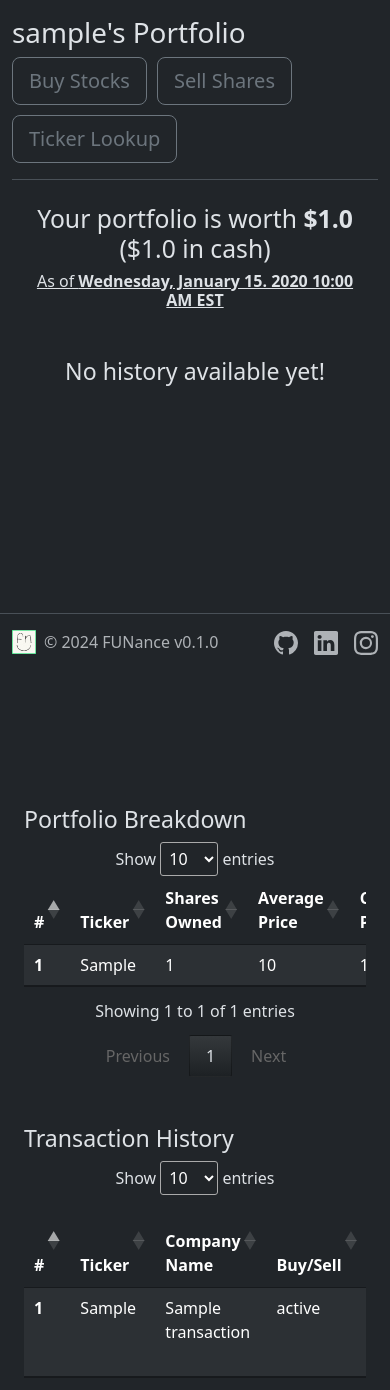
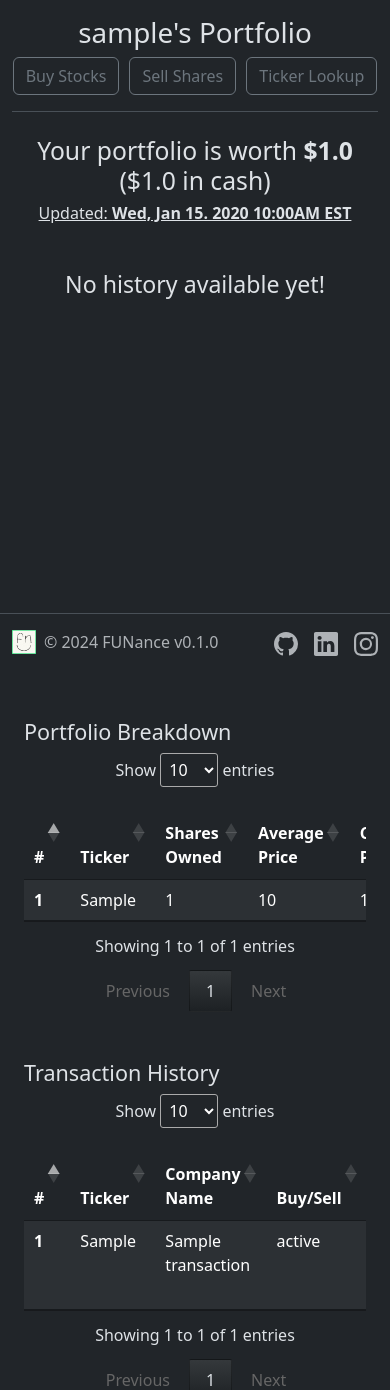
Before and after one commit to yangsu01/Funance_app, a Flask app: page /dashboard in a window 390 px wide. Shown: the part 158-1548 px from the top of the page. Run offline with Flask 3, Linux system fonts and the light colour scheme; a user stored in the database is signed in; tables that the repository leaves empty hold one stand-in row (values such as "Sample post"); some libraries are stand-ins or nearby versions.

Commit message:
fix mobile UI display

```diff
--- a/src/webapp/portfolio_sim.py
+++ b/src/webapp/portfolio_sim.py
@@ -75,7 +75,7 @@ def dashboard():
                         user=current_user,
                         username=current_user.username,
                         portfolio_exists=portfolio_exists,
-                        update_time=current_user.portfolio.updated_time.strftime('%A, %B %d. %Y %I:%M %p %Z') + ' EST',
+                        update_time=current_user.portfolio.updated_time.strftime('%a, %b %d. %Y %I:%M%p') + ' EST',
                         portfolio_value=current_user.portfolio.updated_value,
                         has_holdings=has_holdings,
                         has_transactions=has_transactions,
@@ -129,7 +129,7 @@ def buy_stock(ticker: str):
         'open': info['open']
     }
 
-    est_time = get_est_time().strftime('%A, %B %d. %Y %I:%M %p %Z')
+    est_time = get_est_time().strftime('%a, %b %d. %Y %I:%M%p') + ' EST'
     available_cash = get_available_cash(current_user.id)
     max_shares = int(available_cash / stock_info['price'])
 
@@ -169,7 +169,7 @@ def sell_stock(ticker: str):
                            info=info,
                            details=details,
                            current_price=current_price,
-                           time=get_est_time().strftime('%A, %B %d. %Y %I:%M %p %Z'))
+                           time=get_est_time().strftime('%a, %b %d. %Y %I:%M%p') + ' EST')
 
 
 @sim.route('/search_stock/<ticker>', methods=['GET', 'POST'])
@@ -207,7 +207,7 @@ def search_stock(ticker: str):
         'Current Price': f"${info['price']}",
         'Open Price': f"${info['open']}",
         'Day Change': f"${info['day_change']}",
-        '% Day Change': f"{info['%_day_change']}%",
+        'Day Change (%)': f"{info['%_day_change']}%",
         '52 Week Returns': f"{info['52_week_returns']}%",
         '52 Week High': f"${info['52_week_high']}",
         '52 Week Low': f"${info['52_week_low']}"
@@ -221,7 +221,7 @@ def search_stock(ticker: str):
                            info=stock_info,
                            performance=performance_info,
                            ticker=ticker,
-                           time=get_est_time().strftime('%A, %B %d. %Y %I:%M %p %Z'),
+                           time=get_est_time().strftime('%A, %B %d. %Y %I:%M%p') + ' EST',
                            history=history,
                            news=news)
 
@@ -232,7 +232,7 @@ def leaderboard():
         top_performers = get_top_performers()
         top_daily_performers = get_top_daily_performers()
         performance_history = get_performance_history()
-        update_time = get_update_time() + ' EST'
+        update_time = get_update_time()
 
         return render_template("portfolio_sim/leaderboard.html",
                             user=current_user,
@@ -432,14 +432,14 @@ def get_portfolio_holdings(portfolio_id: int) -> str:
 
     df['Day Change'] = round((df['updated_price'] - df['opening_price']), 2)
     df['Total Day Change'] = round((df['Day Change'] * df['number_of_shares']), 2)
-    df['% Day Change'] = round((df['Day Change'] / df['opening_price']) * 100, 2)
+    df['Day Change (%)'] = round((df['Day Change'] / df['opening_price']) * 100, 2)
     df['Change'] = round((df['updated_price'] - df['average_price']), 2)
     df['Total Change'] = round((df['Change'] * df['number_of_shares']), 2)
-    df['% Change'] = round((df['Change'] / df['average_price']) * 100, 2)
+    df['Change (%)'] = round((df['Change'] / df['average_price']) * 100, 2)
     df['Market Value'] = round((df['updated_price'] * df['number_of_shares']), 2)
 
     # rearrange and rename columns
-    df = df[['ticker', 'number_of_shares', 'average_price', 'updated_price', 'Day Change', '% Day Change', 'Total Change', '% Change', 'Market Value', 'currency']]
+    df = df[['ticker', 'number_of_shares', 'average_price', 'updated_price', 'Day Change', 'Day Change (%)', 'Total Change', 'Change (%)', 'Market Value', 'currency']]
     df = df.rename(columns={'ticker': 'Ticker',
                             'number_of_shares': 'Shares Owned',
                             'average_price': 'Average Price',
@@ -592,10 +592,10 @@ def calculate_holding_value(average_price: float, current_price: float, shares:
         'Current Market Value': f'${round(current_price * shares, 2)}',
         'Day Change per Share': f'${round(current_price - open, 2)}',
         'Total Day Change': f'${round((current_price - open) * shares, 2)}',
-        '% Day Change': f'{round(((current_price - open) / open) * 100, 2)}%',
+        'Day Change (%)': f'{round(((current_price - open) / open) * 100, 2)}%',
         'Change per Share': f'${round(current_price - average_price, 2)}',
         'Total Change': f'${round((current_price - average_price) * shares, 2)}',
-        '% Change': f'{round(((current_price - average_price) / average_price) * 100, 2)}%'
+        'Change (%)': f'{round(((current_price - average_price) / average_price) * 100, 2)}%'
     }
 
 
@@ -650,7 +650,7 @@ def get_top_performers() -> str:
             'Portfolio Value': portfolio.updated_value,
             'Change (%)': portfolio_change,
             'Portfolio Age (days)': portfolio_age,
-            'Average Daily Change (%)': daily_change
+            'Daily Change (%)': daily_change
         })
 
         prev = updated_val
@@ -685,7 +685,7 @@ def get_top_daily_performers() -> str:
             'Username': portfolio.user.username,
             'Change (%)': day_change_percent,
             'Change ($)': day_change,
-            'Total Portfolio Value': portfolio.updated_value
+            'Total Value': portfolio.updated_value
         })
 
         prev = day_change_percent
@@ -718,7 +718,7 @@ def get_update_time() -> str:
         returns:
             str - last update time
     '''
-    return Portfolio.query.first().updated_time.strftime('%A, %B %d. %Y %I:%M %p %Z')
+    return Portfolio.query.first().updated_time.strftime('%a, %b %d. %Y %I:%M%p') + ' EST'
 
 
 def get_ticker_news(ticker: str) -> list:
--- a/src/webapp/static/scripts/dashboard.js
+++ b/src/webapp/static/scripts/dashboard.js
@@ -62,6 +62,14 @@ let renderHistoryPlot = (data) => {
             color: '#FFFFFF'
         },
 
+        margin: {
+            l: 40,
+            r: 40,
+            b: 50,
+            t: 100,
+            pad: 0
+        },
+
         xaxis: {
             autorange: true,
             rangeselector: {
@@ -80,15 +88,15 @@ let renderHistoryPlot = (data) => {
                         stepmode: 'backward'
                     },
                     {step: 'all'}
-            ]},
+                ]
+            },
             rangeslider: {range: [x[0], x[x.length - 1]]},
-            title: 'Time'
         },
 
         yaxis: {
             autorange: true,
             type: 'linear',
-            title: 'Portfolio Value ($)',
+            tickangle: -45,
             showgrid: false
         }
     }
--- a/src/webapp/templates/portfolio_sim/dashboard.html
+++ b/src/webapp/templates/portfolio_sim/dashboard.html
@@ -16,10 +16,10 @@
         </div>
 
         <!-- header -->
-        <div class="d-flex justify-content-between flex-wrap flex-md-nowrap align-items-center pt-3 pb-2 mb-3 border-bottom">
+        <div class="d-flex justify-content-around flex-wrap flex-md-nowrap align-items-center pt-3 pb-2 mb-3 border-bottom">
             <h1 class="h1">{{ username }}'s Portfolio</h1>
             <div class="btn-toolbar mb-2 mb-md-0 button-container">
-                <button type="button" class="btn btn-lg btn-outline-secondary" onclick="openPopup('buyPopup')">Buy Stocks</button>
+                <button type="button" class="btn btn-outline-secondary" onclick="openPopup('buyPopup')">Buy Stocks</button>
                 <!-- buy popup -->
                 <div class="modal" id="buyPopup">
                     <div class="modal-dialog">
@@ -45,7 +45,7 @@
                     </div>
                 </div>
 
-                <button type="button" class="btn btn-lg btn-outline-secondary" onclick="openPopup('sellPopup')">Sell Shares</button>
+                <button type="button" class="btn btn-outline-secondary" onclick="openPopup('sellPopup')">Sell Shares</button>
                 <!-- sell popup -->
                 <div class="modal" id="sellPopup">
                     <div class="modal-dialog">
@@ -74,7 +74,7 @@
                     </div>
                 </div>
 
-                <button type="button" class="btn btn-lg btn-outline-secondary" onclick="openPopup('searchPopup')">Ticker Lookup</button>
+                <button type="button" class="btn btn-outline-secondary" onclick="openPopup('searchPopup')">Ticker Lookup</button>
                 <!-- ticker search popup -->
                 <div class="modal" id="searchPopup">
                     <div class="modal-dialog">
@@ -106,7 +106,7 @@
         <div class="my-4 container">
             <h2 class="text-center">Your portfolio is worth <strong>${{ portfolio_value }}</strong> (${{cash_available}} in cash)</h2>
             <h6 class="text-center" data-toggle="tooltip" data-placement="bottom" title="Portfolio values are updated every 30 minutes when the market is open">
-                <u>As of <strong>{{ update_time }}</strong></u>
+                <u>Updated: <strong>{{ update_time }}</strong></u>
             </h6>
         </div>
 
@@ -116,7 +116,7 @@
         {% if has_holdings %}
             <!-- portfolio holdings -->
             <div class="container w-100">
-                <h3 class="mt-5">Portfolio Breakdown</h3>
+                <h4 class="mt-5">Portfolio Breakdown</h4>
                 <div class="table-responsive">
                     <table class="table table-striped table-hover table-dark" id="holdingsTable"></table>
                 </div>
@@ -129,7 +129,7 @@
             {% endif %}
             <!-- transaction history -->
             <div class="container w-100">
-                <h3 class="mt-5">Transaction History</h3>
+                <h4 class="mt-5">Transaction History</h4>
                 <div class="table-responsive">
                     <table class="table table-striped table-hover table-dark" id="transactionsTable"></table>
                 </div>
--- a/src/webapp/templates/portfolio_sim/leaderboard.html
+++ b/src/webapp/templates/portfolio_sim/leaderboard.html
@@ -13,20 +13,20 @@
     <div class="container my-5 content-container">
         <h1 class="text-body-emphasis text-center">- Leaderboard -</h1>
         <h6 class="text-center" data-toggle="tooltip" data-placement="bottom" title="Portfolio values are updated every 30 minutes when the market is open">
-            <u>Last Updated: <strong>{{ update_time }}</strong></u>
+            <u>Updated: <strong>{{ update_time }}</strong></u>
         </h6>
 
         <div class="my-4 w-100" id="historyPlot" style="display: block; box-sizing: border-box; height: 500px;"></div>
 
         <div class="container w-100 my-4">
-            <h3 class="mt-5">Top Performing Portfolios</h3>
+            <h4 class="mt-5">Top Performing Portfolios</h4>
             <div class="table-responsive">
                 <table class="table table-striped table-hover table-dark my-3" id="topPerformersTable"></table>
             </div>
         </div>
 
         <div class="container w-100 my-4">
-            <h3 class="mt-5">Todays Top Growers</h3>
+            <h4 class="mt-5">Todays Top Growers</h4>
             <div class="table-responsive">
                 <table class="table table-striped table-hover table-dark my-3" id="dailyPerformersTable"></table>
             </div>
--- a/src/webapp/templates/portfolio_sim/rules.html
+++ b/src/webapp/templates/portfolio_sim/rules.html
@@ -4,10 +4,10 @@
 
 {% block content%}
     <div class="container my-5 content-container">
-        <h1 class="text-body-emphasis text-center">Portfolio simulation game rules</h1>
+        <h1 class="text-body-emphasis text-center">Portfolio simulation game</h1>
         <h5 class="text-center">Create an investment portfolio and watch it grow! <br><br></h5>
         <p class="lead">
-            You will be given some starting funds <small>(this money is fake and cannot be withdrawn)</small> to invest in the financial market. Currently, this only includes equity investments (aka stocks). Fixed income assets such as bonds and derivatives such as options are not included (yet???). Also, no shorting. ETFs are allowed as long as it is traded on a stock market. <br><br>
+            You will be given some starting funds <small>(this money is fake and cannot be withdrawn)</small> to invest in the financial market. Currently, this only includes equity investments (aka stocks). Fixed income assets such as bonds and derivatives such as options are not available (yet???). Also, no shorting. ETFs are allowed as long as it is traded on a stock market. <br><br>
 
             Track your performance over time and Buy/Sell your way to victory! Assert your dominance as a finance bro by out-performing other peoples portfolios! <br> <br>
 
--- a/src/webapp/templates/portfolio_sim/search.html
+++ b/src/webapp/templates/portfolio_sim/search.html
@@ -21,7 +21,7 @@
         <form method="POST">
             <div class="input-group">
                 <input type="hidden" name="originalTicker" value="{{ ticker }}">
-                <input type="text" class="form-control" placeholder="Ticker" aria-label="Search Ticker" id="searchTicker" name="searchTicker" required>
+                <input type="text" class="form-control" size="5" placeholder="Ticker" aria-label="Search Ticker" id="searchTicker" name="searchTicker" required>
                 <div class="input-group-append">
                   <button class="btn btn-outline-secondary" type="submit">Search</button>
                 </div>
@@ -36,12 +36,12 @@
     </h6>
 
     <!-- History plot -->
-    <div class="my-3 w-100" id="historyPlot" style="display: block; box-sizing: border-box; height: 500px;"></div>
+    <div class="my-3 w-100" id="historyPlot"></div>
 
     <!-- Performance Summary -->
+    <h4>Performance Summary</h4>
     <div class="table-responsive">
         <table class="table table-striped table-dark" id="performanceTable">
-            <h4 class="mt-5">Performance Summary</h4>
             <tr>
                 {% for key, value in performance.items() %}
                     <th scope="col">{{ key }}</th>
```
Also changed, not shown: src/webapp/static/scripts/leaderboard.js (+26 -3 lines), src/webapp/static/scripts/search.js (+10 -1 lines), src/webapp/templates/portfolio_sim/buy.html (+10 -9 lines), src/webapp/templates/portfolio_sim/sell.html (+5 -4 lines). Lines whose indentation alone changed are shown as unchanged.
